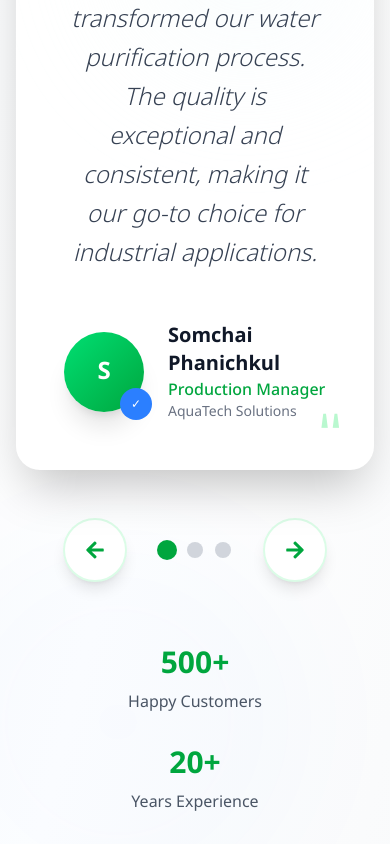
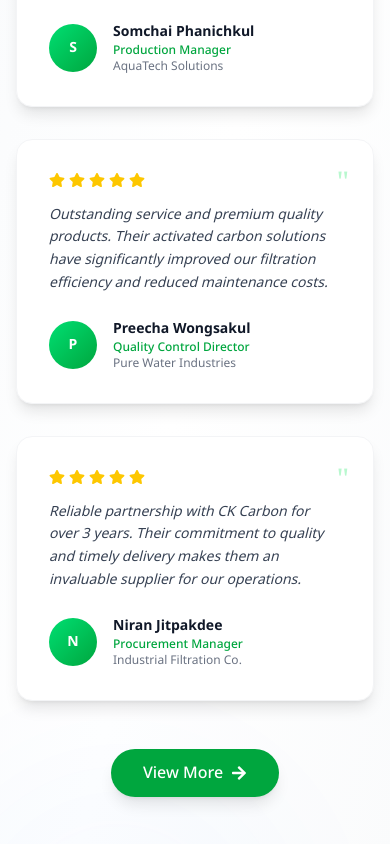
Before and after one commit to canvasmediaagencydev/ckcarbon, a Next.js app: page / in a window 390 px wide. Shown: the part 7780-8624 px from the top of the page. Built offline with nearby package versions, Linux system fonts and the light colour scheme.

Commit message:
feat : add view more and animation

```diff
--- a/src/components/BlogSection.tsx
+++ b/src/components/BlogSection.tsx
@@ -1,13 +1,14 @@
 "use client";
 
 import { motion, useInView } from 'framer-motion';
-import { useRef } from 'react';
+import { useRef, useState } from 'react';
 import Image from 'next/image';
 import { FaArrowRight, FaClock, FaUser } from 'react-icons/fa';
 
 export default function BlogSection() {
   const ref = useRef(null);
   const isInView = useInView(ref, { once: true });
+  const [showAll, setShowAll] = useState(false);
 
   const fadeInVariants = {
     hidden: { opacity: 0, y: 50 },
@@ -45,8 +46,37 @@ export default function BlogSection() {
       author: "Niran T.",
       date: "08 Mar 2024",
       category: "Industry"
+    },
+    {
+      id: 4,
+      title: "Advanced Filtration Techniques",
+      excerpt: "Deep dive into the latest filtration methods and how activated carbon plays a crucial role in modern water treatment systems.",
+      image: "/image/blog/1da17c29368f288d871238be12d2be2862e4b92c.jpg",
+      author: "Dr. Wanida",
+      date: "05 Mar 2024",
+      category: "Technology"
+    },
+    {
+      id: 5,
+      title: "Environmental Impact of Carbon Filters",
+      excerpt: "Understanding how proper carbon filtration systems contribute to environmental protection and sustainability goals.",
+      image: "/image/blog/7e79429c236b192dd6e6f2a778f9deeb5a070773.jpg",
+      author: "Akira T.",
+      date: "02 Mar 2024",
+      category: "Environment"
+    },
+    {
+      id: 6,
+      title: "Quality Control in Carbon Manufacturing",
+      excerpt: "Behind the scenes look at our rigorous quality control processes that ensure every batch meets international standards.",
+      image: "/image/blog/8611762b17e5240e4d4ec414f8c251ba80b1821d.jpg",
+      author: "Maria S.",
+      date: "28 Feb 2024",
+      category: "Quality"
     }
   ];
+
+  const displayedBlogPosts = showAll ? blogPosts : blogPosts.slice(0, 3);
 
   return (
     <motion.section
@@ -80,7 +110,7 @@ export default function BlogSection() {
             variants={fadeInVariants}
           >
             <div className="space-y-8">
-              {blogPosts.map((post, index) => (
+              {displayedBlogPosts.map((post, index) => (
                 <motion.article
                   key={post.id}
                   className="group flex gap-6 items-center bg-white hover:bg-gray-50 rounded-2xl p-6 transition-all duration-300 cursor-pointer border border-gray-100 hover:border-green-200 hover:shadow-lg"
@@ -150,6 +180,32 @@ export default function BlogSection() {
                   </div>
                 </motion.article>
               ))}
+
+              {/* View More Button */}
+              {blogPosts.length > 3 && (
+                <motion.div
+                  className="text-center mt-8"
+                  initial={{ opacity: 0, y: 20 }}
+                  animate={isInView ? { opacity: 1, y: 0 } : { opacity: 0, y: 20 }}
+                  transition={{ duration: 0.6, delay: 0.4 }}
+                >
+                  <motion.button
+                    onClick={() => setShowAll(!showAll)}
+                    className="inline-flex items-center px-8 py-3 bg-green-600 text-white rounded-full hover:bg-green-700 transition-all duration-300 font-medium shadow-lg hover:shadow-xl"
+                    whileHover={{ scale: 1.05 }}
+                    whileTap={{ scale: 0.95 }}
+                  >
+                    {showAll ? 'View Less' : 'View More'}
+                    <motion.div
+                      className="ml-2"
+                      animate={{ rotate: showAll ? 180 : 0 }}
+                      transition={{ duration: 0.3 }}
+                    >
+                      <FaArrowRight className="w-4 h-4" />
+                    </motion.div>
+                  </motion.button>
+                </motion.div>
+              )}
             </div>
           </motion.div>
         </div>
--- a/src/components/TestimonialsSection.tsx
+++ b/src/components/TestimonialsSection.tsx
@@ -2,12 +2,12 @@
 
 import { motion, useInView } from 'framer-motion';
 import { useRef, useState } from 'react';
-import { FaArrowLeft, FaArrowRight, FaStar } from 'react-icons/fa';
+import { FaArrowRight, FaStar } from 'react-icons/fa';
 
 export default function TestimonialsSection() {
   const ref = useRef(null);
   const isInView = useInView(ref, { once: true });
-  const [currentSlide, setCurrentSlide] = useState(0);
+  const [showAll, setShowAll] = useState(false);
 
   const fadeInVariants = {
     hidden: { opacity: 0, y: 50 },
@@ -45,16 +45,37 @@ export default function TestimonialsSection() {
       company: "Industrial Filtration Co.",
       rating: 5,
       image: "/image/testimonials/customer-3.jpg"
+    },
+    {
+      id: 4,
+      content: "CK Carbon consistently delivers high-quality activated carbon that meets our strict specifications. Their technical support team is exceptional and always ready to help.",
+      author: "Wanida Suksawat",
+      position: "Technical Manager",
+      company: "Clean Tech Solutions",
+      rating: 5,
+      image: "/image/testimonials/customer-4.jpg"
+    },
+    {
+      id: 5,
+      content: "Working with CK Carbon has been a game-changer for our water treatment facility. Their products have improved our efficiency while reducing operational costs significantly.",
+      author: "Akira Tanaka",
+      position: "Operations Director",
+      company: "Asian Water Systems",
+      rating: 5,
+      image: "/image/testimonials/customer-5.jpg"
+    },
+    {
+      id: 6,
+      content: "The quality of their activated carbon is unmatched in the industry. CK Carbon has been our trusted partner for sustainable water treatment solutions.",
+      author: "Maria Santos",
+      position: "Environmental Engineer",
+      company: "Eco Water Corp",
+      rating: 5,
+      image: "/image/testimonials/customer-6.jpg"
     }
   ];
 
-  const nextSlide = () => {
-    setCurrentSlide((prev) => (prev + 1) % testimonials.length);
-  };
-
-  const prevSlide = () => {
-    setCurrentSlide((prev) => (prev - 1 + testimonials.length) % testimonials.length);
-  };
+  const displayedTestimonials = showAll ? testimonials : testimonials.slice(0, 3);
 
   return (
     <motion.section
@@ -95,124 +116,84 @@ export default function TestimonialsSection() {
           </motion.p>
         </motion.div>
 
-        {/* Main Testimonial Showcase */}
+        {/* Testimonials Grid */}
         <motion.div
-          className="relative mb-16"
+          className="mb-16"
           variants={fadeInVariants}
         >
-          {/* Large Featured Testimonial */}
-          <motion.div
-            className="bg-white rounded-3xl p-12 shadow-2xl relative overflow-hidden max-w-4xl mx-auto"
-            key={currentSlide}
-            initial={{ opacity: 0, scale: 0.9, y: 50 }}
-            animate={{ opacity: 1, scale: 1, y: 0 }}
-            transition={{ duration: 0.8, ease: "easeOut" }}
-          >
-            {/* Background Pattern */}
-            <div className="absolute top-0 right-0 w-64 h-64 bg-gradient-to-br from-green-50 to-blue-50 rounded-full blur-3xl opacity-30" />
+          <div className="grid grid-cols-1 md:grid-cols-2 lg:grid-cols-3 gap-8">
+            {displayedTestimonials.map((testimonial, index) => (
+              <motion.div
+                key={testimonial.id}
+                className="bg-white rounded-2xl p-8 shadow-lg relative overflow-hidden border border-gray-100 hover:shadow-xl transition-all duration-300"
+                initial={{ opacity: 0, y: 50 }}
+                animate={isInView ? { opacity: 1, y: 0 } : { opacity: 0, y: 50 }}
+                transition={{ duration: 0.6, delay: index * 0.1 }}
+                whileHover={{ y: -5 }}
+              >
+                {/* Quote Mark */}
+                <div className="absolute top-6 right-6 text-3xl text-green-200 font-serif">"</div>
 
-            {/* Quote Marks */}
-            <div className="absolute top-8 left-8 text-6xl text-green-200 font-serif">"</div>
-            <div className="absolute bottom-8 right-8 text-6xl text-green-200 font-serif rotate-180">"</div>
+                {/* Star Rating */}
+                <div className="flex space-x-1 mb-4">
+                  {[...Array(testimonial.rating)].map((_, i) => (
+                    <FaStar key={i} className="w-4 h-4 text-yellow-400" />
+                  ))}
+                </div>
 
-            {/* Content */}
-            <div className="relative z-10 text-center">
-              {/* Star Rating */}
-              <div className="flex justify-center space-x-1 mb-8">
-                {[...Array(testimonials[currentSlide].rating)].map((_, i) => (
-                  <motion.div
-                    key={i}
-                    initial={{ scale: 0, rotate: -180 }}
-                    animate={{ scale: 1, rotate: 0 }}
-                    transition={{ delay: i * 0.1, duration: 0.5 }}
-                  >
-                    <FaStar className="w-6 h-6 text-yellow-400" />
-                  </motion.div>
-                ))}
-              </div>
+                {/* Testimonial Content */}
+                <p className="text-gray-700 mb-6 leading-relaxed text-sm italic">
+                  {testimonial.content}
+                </p>
 
-              {/* Testimonial Text */}
-              <motion.p
-                className="text-2xl lg:text-3xl text-gray-700 leading-relaxed mb-12 font-light italic"
-                initial={{ opacity: 0, y: 20 }}
-                animate={{ opacity: 1, y: 0 }}
-                transition={{ delay: 0.3, duration: 0.8 }}
-              >
-                {testimonials[currentSlide].content}
-              </motion.p>
-
-              {/* Author Info */}
-              <motion.div
-                className="flex items-center justify-center space-x-6"
-                initial={{ opacity: 0, y: 20 }}
-                animate={{ opacity: 1, y: 0 }}
-                transition={{ delay: 0.5, duration: 0.8 }}
-              >
-                {/* Avatar */}
-                <div className="relative">
-                  <div className="w-20 h-20 bg-gradient-to-br from-green-400 to-green-600 rounded-full flex items-center justify-center shadow-xl">
-                    <span className="text-white text-2xl font-bold">
-                      {testimonials[currentSlide].author.charAt(0)}
+                {/* Author Info */}
+                <div className="flex items-center space-x-4">
+                  <div className="w-12 h-12 bg-gradient-to-br from-green-400 to-green-600 rounded-full flex items-center justify-center">
+                    <span className="text-white font-bold text-sm">
+                      {testimonial.author.charAt(0)}
                     </span>
                   </div>
-                  <div className="absolute -bottom-2 -right-2 w-8 h-8 bg-blue-500 rounded-full flex items-center justify-center">
-                    <span className="text-white text-xs">✓</span>
+                  <div>
+                    <h4 className="font-bold text-gray-900 text-sm">
+                      {testimonial.author}
+                    </h4>
+                    <p className="text-green-600 font-medium text-xs">
+                      {testimonial.position}
+                    </p>
+                    <p className="text-gray-500 text-xs">
+                      {testimonial.company}
+                    </p>
                   </div>
                 </div>
+              </motion.div>
+            ))}
+          </div>
 
-                {/* Author Details */}
-                <div className="text-left">
-                  <h4 className="text-xl font-bold text-gray-900">
-                    {testimonials[currentSlide].author}
-                  </h4>
-                  <p className="text-green-600 font-medium">
-                    {testimonials[currentSlide].position}
-                  </p>
-                  <p className="text-gray-500 text-sm">
-                    {testimonials[currentSlide].company}
-                  </p>
-                </div>
-              </motion.div>
-            </div>
-          </motion.div>
-
-          {/* Navigation */}
-          <div className="flex justify-center items-center space-x-8 mt-12">
-            <motion.button
-              onClick={prevSlide}
-              className="w-16 h-16 bg-white rounded-full shadow-lg flex items-center justify-center text-green-600 hover:bg-green-50 transition-all hover:shadow-xl border-2 border-green-100"
-              whileHover={{ scale: 1.1, rotate: -5 }}
-              whileTap={{ scale: 0.9 }}
+          {/* View More Button */}
+          {testimonials.length > 3 && (
+            <motion.div
+              className="text-center mt-12"
+              initial={{ opacity: 0, y: 20 }}
+              animate={isInView ? { opacity: 1, y: 0 } : { opacity: 0, y: 20 }}
+              transition={{ duration: 0.6, delay: 0.5 }}
             >
-              <FaArrowLeft className="w-5 h-5" />
-            </motion.button>
-
-            {/* Dots Indicator */}
-            <div className="flex space-x-3">
-              {testimonials.map((_, index) => (
-                <motion.button
-                  key={index}
-                  onClick={() => setCurrentSlide(index)}
-                  className={`w-4 h-4 rounded-full transition-all ${
-                    index === currentSlide
-                      ? 'bg-green-600 scale-125'
-                      : 'bg-gray-300 hover:bg-gray-400'
-                  }`}
-                  whileHover={{ scale: 1.2 }}
-                  whileTap={{ scale: 0.9 }}
-                />
-              ))}
-            </div>
-
-            <motion.button
-              onClick={nextSlide}
-              className="w-16 h-16 bg-white rounded-full shadow-lg flex items-center justify-center text-green-600 hover:bg-green-50 transition-all hover:shadow-xl border-2 border-green-100"
-              whileHover={{ scale: 1.1, rotate: 5 }}
-              whileTap={{ scale: 0.9 }}
-            >
-              <FaArrowRight className="w-5 h-5" />
-            </motion.button>
-          </div>
+              <motion.button
+                onClick={() => setShowAll(!showAll)}
+                className="inline-flex items-center px-8 py-3 bg-green-600 text-white rounded-full hover:bg-green-700 transition-all duration-300 font-medium shadow-lg hover:shadow-xl"
+                whileHover={{ scale: 1.05 }}
+                whileTap={{ scale: 0.95 }}
+              >
+                {showAll ? 'View Less' : 'View More'}
+                <motion.div
+                  className="ml-2"
+                  animate={{ rotate: showAll ? 180 : 0 }}
+                  transition={{ duration: 0.3 }}
+                >
+                  <FaArrowRight className="w-4 h-4" />
+                </motion.div>
+              </motion.button>
+            </motion.div>
+          )}
         </motion.div>
 
         {/* Trust Indicators */}
```
Also changed, not shown: src/components/VisionCommitmentSection.tsx (+163 -22 lines).
